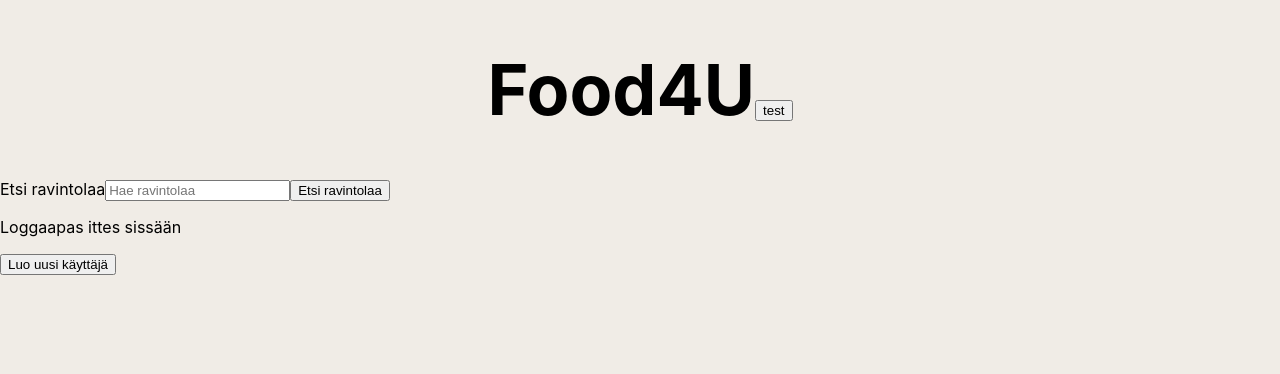
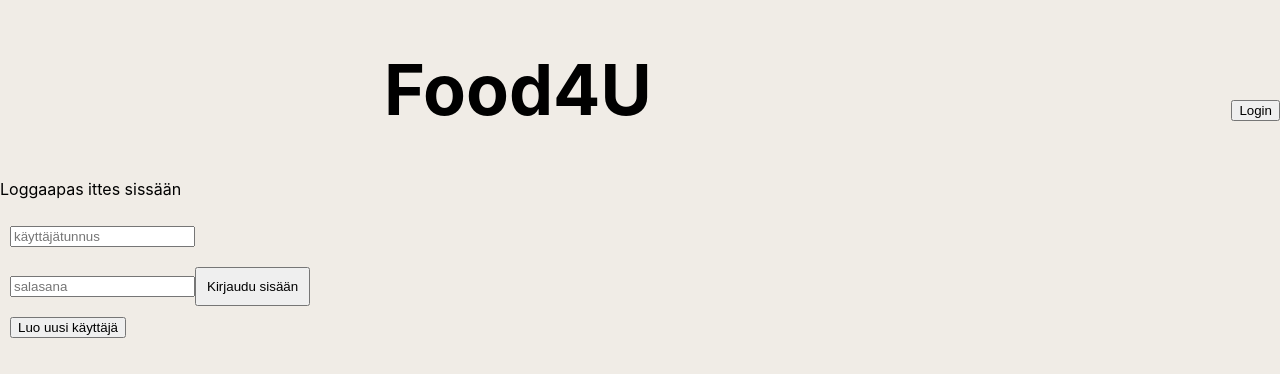
Before and after one commit to TVT21KMO-Group-IV/Legendary-IN00CT06-3001, a React (Create React App) app in the folder frontend/: page /Login in a window 1280 px wide. Shown: the top 374 px of the page. Built offline with nearby package versions, Linux system fonts and the light colour scheme.

Commit message:
Search box works on the homepage

```diff
--- a/frontend/src/App.css
+++ b/frontend/src/App.css
@@ -7,13 +7,25 @@ body {
 }
 
 .food4uTopic {
+  display: flex;
+  flex-direction: row;
+  margin-left: 30%;
+  justify-content: space-between;
   text-align: center;
   font-size: 70px;
   border-bottom: thick;
 
 }
 .topicButton {
-  text-align: right;
+ margin-left: 10%;
+}
+
+.searchBar {
+  margin-left: 10%;
+  height: 50px;
+  width: 300px;
+  font-size: 19px;
+  text-align: center;
 }
 
 .restaurantImg {
@@ -33,6 +45,19 @@ body {
 }
 .restaurantHomeText {
   display: flex;
-  flex-direction: column;
+  flex-direction: row;
+  justify-content: space-between;
   width: 800px;
 }
+.hideLabel {
+  clip: rect(0 0 0 0);
+  clip-path: inset(50%);
+  height: 1px;
+  overflow: hidden;
+  position: absolute;
+  white-space: nowrap;
+  width: 1px;
+}
+.padding {
+  padding: 10px;
+}
--- a/frontend/src/App.js
+++ b/frontend/src/App.js
@@ -3,17 +3,27 @@ import Login from './components/Login';
 import RegisterView from './components/RegisterView';
 import React from 'react';
 import {useState, useEffect} from 'react';
-import { BrowserRouter, Routes, Route } from 'react-router-dom'
+import { BrowserRouter, Routes, Route, Link } from 'react-router-dom'
 import RestaurantView from './components/RestaurantView';
 import Restaurantss from './components/Restaurantss';
 import Search from './components/Search';
 
 
-function App() {
+function App ()  {
 
 
 
+   //=> {
+//     if (!query) {
+//         return Restaurantss;
+//     }
 
+//     return restaurant.filter((restaurant) => {
+//         const restaurantName = restaurant.name.toLowerCase();
+//         return restaurantName.includes(query);
+//     });
+// };
+const [searchRestaurant, setSearchRestaurant] = useState("");
 
 
   return (<div className=''>
@@ -21,9 +31,10 @@ function App() {
 
     <BrowserRouter>
     <div>
-      <h1 className="food4uTopic">Food4U<button className='topicButton'>test</button></h1>
-      <Search />
+      <h1 className="food4uTopic">Food4U<Link to="/Login" className='topicButton'><button>Login</button></Link></h1>
+
       <Routes>
+
         <Route path="/Login" element={ <Login/> } />
         <Route path="/" element={ <Restaurantss/> } />
         <Route path="RegisterView" element={ <RegisterView /> } />
--- a/frontend/src/components/Login.js
+++ b/frontend/src/components/Login.js
@@ -7,7 +7,14 @@ export default function Login() {
         <p>
         Loggaapas ittes sissään
         </p>
-        <Link to="RegisterView"><button>Luo uusi käyttäjä</button></Link>
+        <div className='padding'>
+        <input type="text" placeholder='käyttäjätunnus'></input>
+        </div>
+        <div className='padding'>
+        <input type="text" placeholder='salasana'></input>
+        <button className='padding'>Kirjaudu sisään</button>
+        </div>
+        <Link to="RegisterView" className='padding'><button>Luo uusi käyttäjä</button></Link>
     </div>
   )
 }
--- a/frontend/src/components/Restaurantss.js
+++ b/frontend/src/components/Restaurantss.js
@@ -1,5 +1,6 @@
 import React from 'react'
 import {useState, useEffect} from 'react';
+import Search from './Search';
 
 
 export default function Restaurantss (props) {
@@ -17,14 +18,34 @@ const [restaurants, setRestaurants] =useState([]);
     setRestaurants( allrestaurants )
   },[]);
 
-  return (
+  const [rest, setRest] = useState('');
+  const filter = (e) => {
+    const keyw = e.target.value;
+    console.log("testi");
+    setRest(keyw);
+  };
+  let filteredRestaurants = restaurants.filter(restaurant => restaurant.name.toLowerCase().includes(rest.toLowerCase()))
 
 
+      return (
+        <div className="">
+        <input
+          type="search"
+          value={rest}
+          onChange={filter}
+          className="searchBar"
+          placeholder="Etsi ravintolaa nimellä"
+        />
 
-    <div className="">
-        { restaurants.map ( rafla => <div className='restaurantHome'> <img src={ rafla.restaurantImg} className='restaurantImg'/>
-        <div className='restaurantHomeText' > { rafla.name } { rafla.address } </div>
-        <div className='homeMenuButton' ><button>Avaa menu</button></div></div>)}
 
-    </div>);
-}
+      <div className="">
+          { filteredRestaurants.length ? filteredRestaurants.map((restaurants) => (
+            <div key={restaurants.idRestaurant} className='restaurantHome'><img src={ restaurants.restaurantImg} className='restaurantImg'/>
+            <div className='restaurantHomeText' >{restaurants.name} {restaurants.address}
+            <div className='homeMenuButton' ><button>Avaa menu</button></div></div></div>
+          )):<div><h1>Hakuehdoillasi ei löydy ravintolaa</h1></div>}
+
+
+          </div>
+      </div>);
+  }
--- a/frontend/src/components/Search.js
+++ b/frontend/src/components/Search.js
@@ -1,12 +1,15 @@
 import React from 'react';
 
 
-const Search = () => (
+const Search = ({ searchQuery, setSearchQuery }) => (
+
 <form action="/" method="get">
 <label htmlFor="header-search">
     <span className="">Etsi ravintolaa</span>
 </label>
 <input
+    value={searchQuery}
+    onInput={e => setSearchQuery(e.target.value)}
     type="text"
     id="header-search"
     placeholder="Hae ravintolaa"
```
Also changed, not shown: 1 other file (tests, documents, lock files or other folders).
